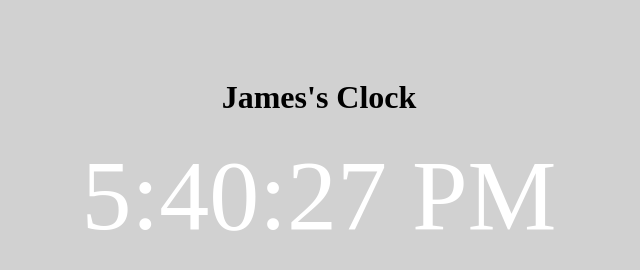
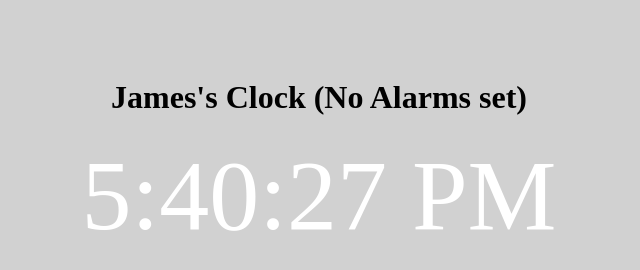
Before and after one commit to jjfazio/HTMLClock, a plain HTML site: page index.html in a window 1280 px wide. Shown: the whole page, without its empty margins (321-961 px from the left). Drawn offline with Linux system fonts and the light colour scheme.

Commit message:
Updated index

```diff
--- a/index.html
+++ b/index.html
@@ -7,7 +7,7 @@
 	</head>
 	<body>
 		<div class="content">
-			<h1> James's Clock </h1>
+			<h1> James's Clock  (No Alarms set)</h1>
 			<p id="time"></p>
 		</div>
 		<script src="js/index.js"></script>
```
